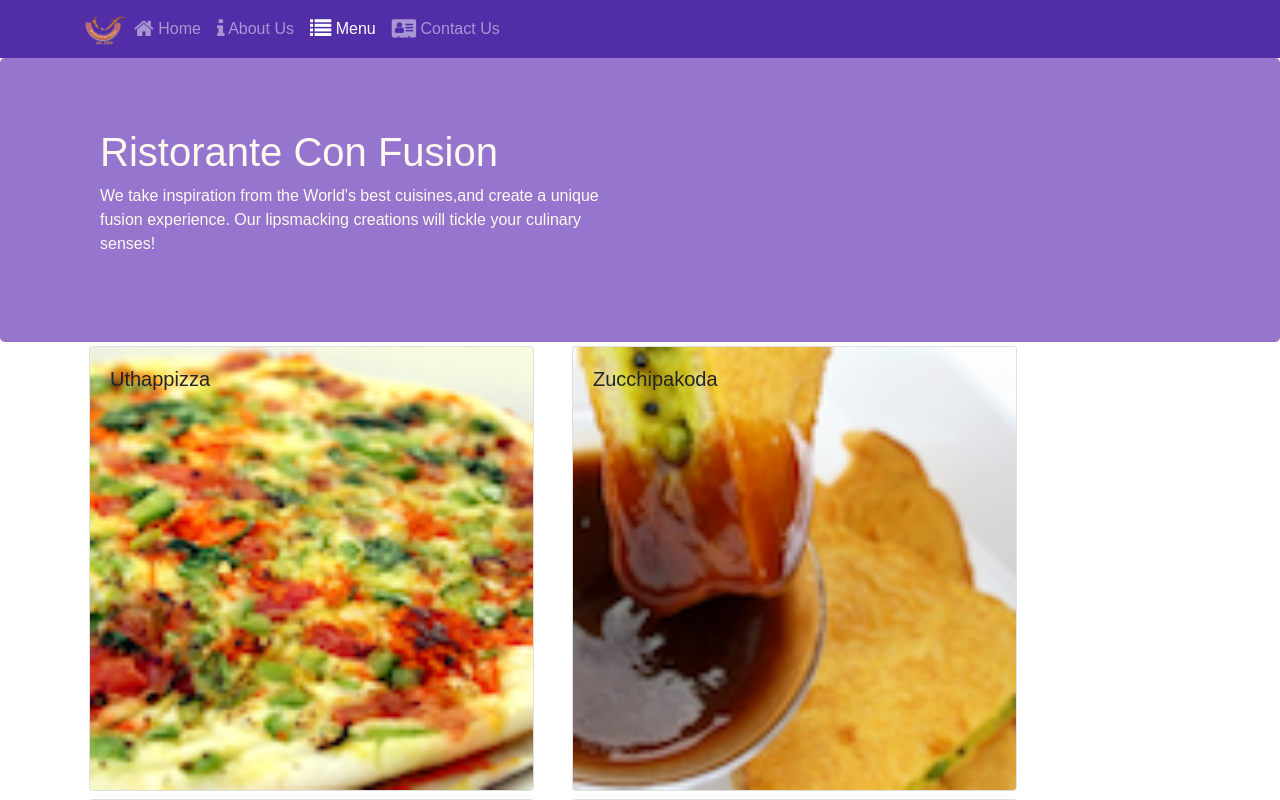
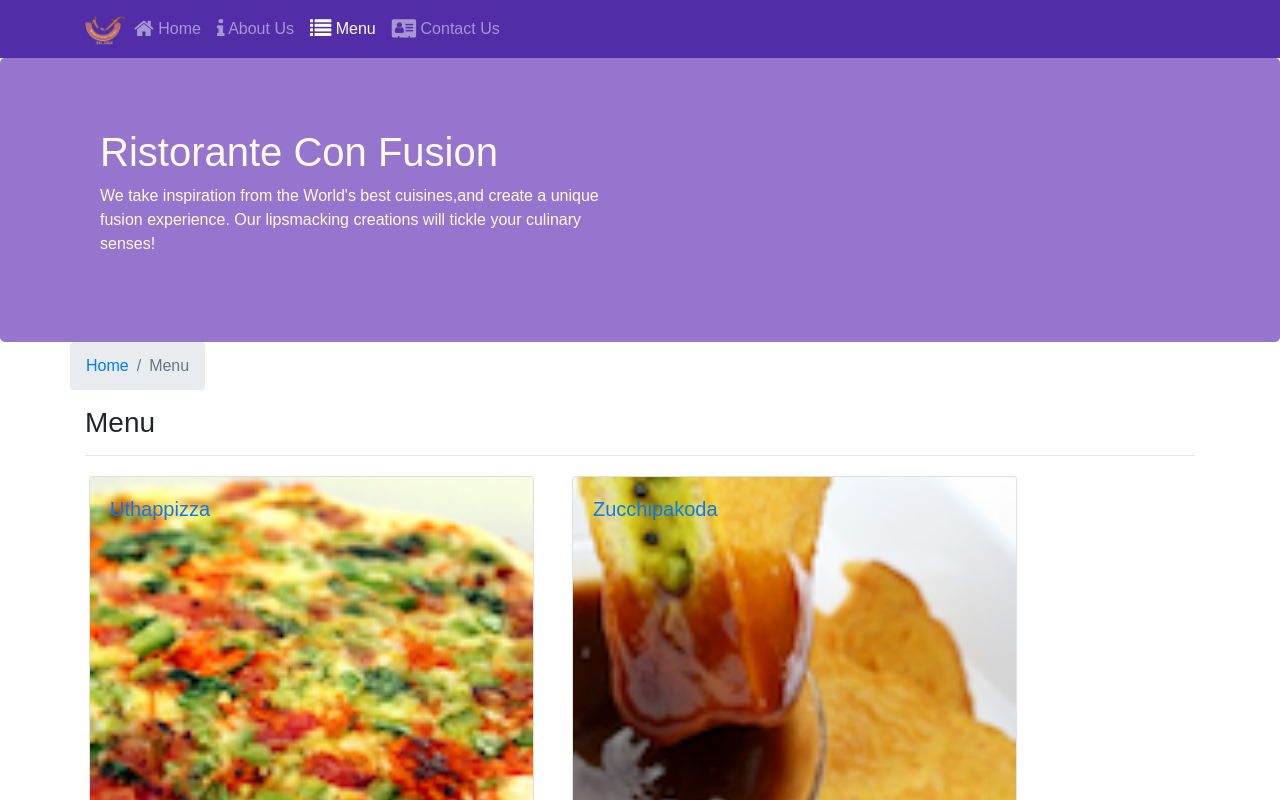
Before and after one commit to anoopsingh1996/React-JS-Learning, a React (Create React App) app in the folder confusion/: page /menu in a window 1280 px wide. Shown: the top 800 px of the page. Built offline with nearby package versions, Linux system fonts and the light colour scheme.

Commit message:
Single Page Applications Part 2

```diff
--- a/confusion/src/components/ContactComponent.js
+++ b/confusion/src/components/ContactComponent.js
@@ -1,8 +1,20 @@
 import React from 'react';
+import {  Breadcrumb, BreadcrumbItem } from 'reactstrap';
+import { Link } from 'react-router-dom';
 
 function Contact(props) {
     return(
         <div className="container">
+              <div className="row">
+                <Breadcrumb>
+                    <BreadcrumbItem><Link to="/home">Home</Link></BreadcrumbItem>
+                    <BreadcrumbItem active>Contact Us</BreadcrumbItem>
+                </Breadcrumb>
+                <div className="col-12">
+                    <h3>Contact Us</h3>
+                    <hr />
+                </div>
+              </div>
             <div className="row row-content">
                 <div className="col-12">
                 <h3>Location Information</h3>
--- a/confusion/src/components/DishdetailComponent.js
+++ b/confusion/src/components/DishdetailComponent.js
@@ -1,5 +1,6 @@
 import React from 'react';
-import { Card, CardImg, CardImgOverlay, CardText, CardBody, CardTitle } from 'reactstrap';
+import { Card, CardImg, CardImgOverlay, CardText, CardBody, CardTitle,  Breadcrumb, BreadcrumbItem } from 'reactstrap';
+import { Link } from 'react-router-dom';
 
 
    function RenderDish({dish}) {
@@ -45,9 +46,19 @@
         if (dish) {
             return (
                 <div className="container">
+                      <div className="row">
+                        <Breadcrumb>
+                            <BreadcrumbItem><Link to="/menu">Menu</Link></BreadcrumbItem>
+                            <BreadcrumbItem active>{props.dish.name}</BreadcrumbItem>
+                        </Breadcrumb>
+                        <div className="col-12">
+                            <h3>{props.dish.name}</h3>
+                            <hr />
+                        </div>
+                      </div>
                     <div className="row">
                         <RenderDish dish={props.dish} />
-                        <RenderComments comments={props.dish.comments} />
+                        <RenderComments comments={props.comments} />
                     </div>
                 </div>
             );
--- a/confusion/src/components/MainComponent.js
+++ b/confusion/src/components/MainComponent.js
@@ -34,12 +34,22 @@
           />
       );
     }
+
+    const DishWithId = ({match}) => {
+      return(
+        <DishDetails dish={this.state.dishes.filter((dish) => dish.id === parseInt(match.params.dishId,10))[0]}
+         comments={this.state.comments.filter((comment) => comment.dishId === parseInt(match.params.dishId,10))} />
+
+      );
+
+    }
     return (
       <div>
       <Header />
        <Switch>
         <Route path='/home' component={HomePage} />
         <Route exact path='/menu' component={() => <Menu dishes={this.state.dishes}/>} />
+        <Route path='/menu/:dishId' component={DishWithId} />
         <Route exact path='/contactus' component={Contact}/>
         <Redirect to='/home' />
        </Switch>
--- a/confusion/src/components/MenuComponent.js
+++ b/confusion/src/components/MenuComponent.js
@@ -1,15 +1,17 @@
 import React from 'react';
 import { Card, CardImg, CardImgOverlay,
-    CardTitle } from 'reactstrap';
+    CardTitle, Breadcrumb, BreadcrumbItem } from 'reactstrap';
+import { Link } from 'react-router-dom';
 
     function RenderMenuItem ({dish, onClick}) {
         return (
-            <Card
-                onClick={() => onClick(dish.id)}>
+            <Card>
+              <Link to={`/menu/${dish.id}`} >
                 <CardImg width="100%" src={dish.image} alt={dish.name} />
-                <CardImgOverlay>
+                  <CardImgOverlay>
                     <CardTitle>{dish.name}</CardTitle>
-                </CardImgOverlay>
+                  </CardImgOverlay>
+              </Link>
             </Card>
         );
     }
@@ -19,7 +21,7 @@
         const menu = props.dishes.map((dish) => {
             return (
                 <div className="col-12 col-md-5 m-1"  key={dish.id}>
-                    <RenderMenuItem dish={dish} onClick={props.onClick} />
+                    <RenderMenuItem dish={dish}/>
                 </div>
             );
         });
@@ -27,9 +29,19 @@
         return (
             <div className="container">
                 <div className="row">
+                  <Breadcrumb>
+                      <BreadcrumbItem><Link to="/home">Home</Link></BreadcrumbItem>
+                      <BreadcrumbItem active>Menu</BreadcrumbItem>
+                  </Breadcrumb>
+                  <div className="col-12">
+                      <h3>Menu</h3>
+                      <hr />
+                  </div>
+                </div>
+                <div className="row">
                     {menu}
                 </div>
-            </div>
+           </div>
         );
     }
 
```
Also changed, not shown: confusion/src/components/HomeComponent.js (line endings or trailing spaces).
